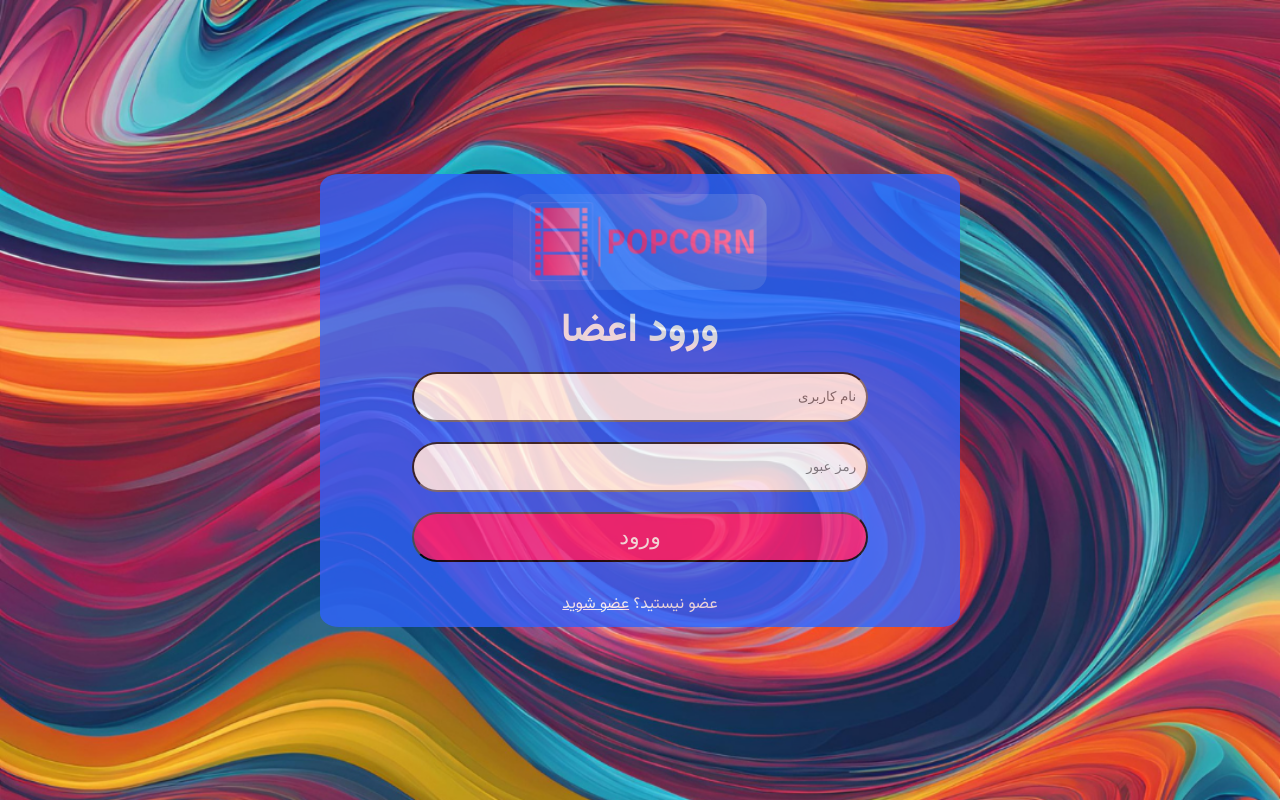
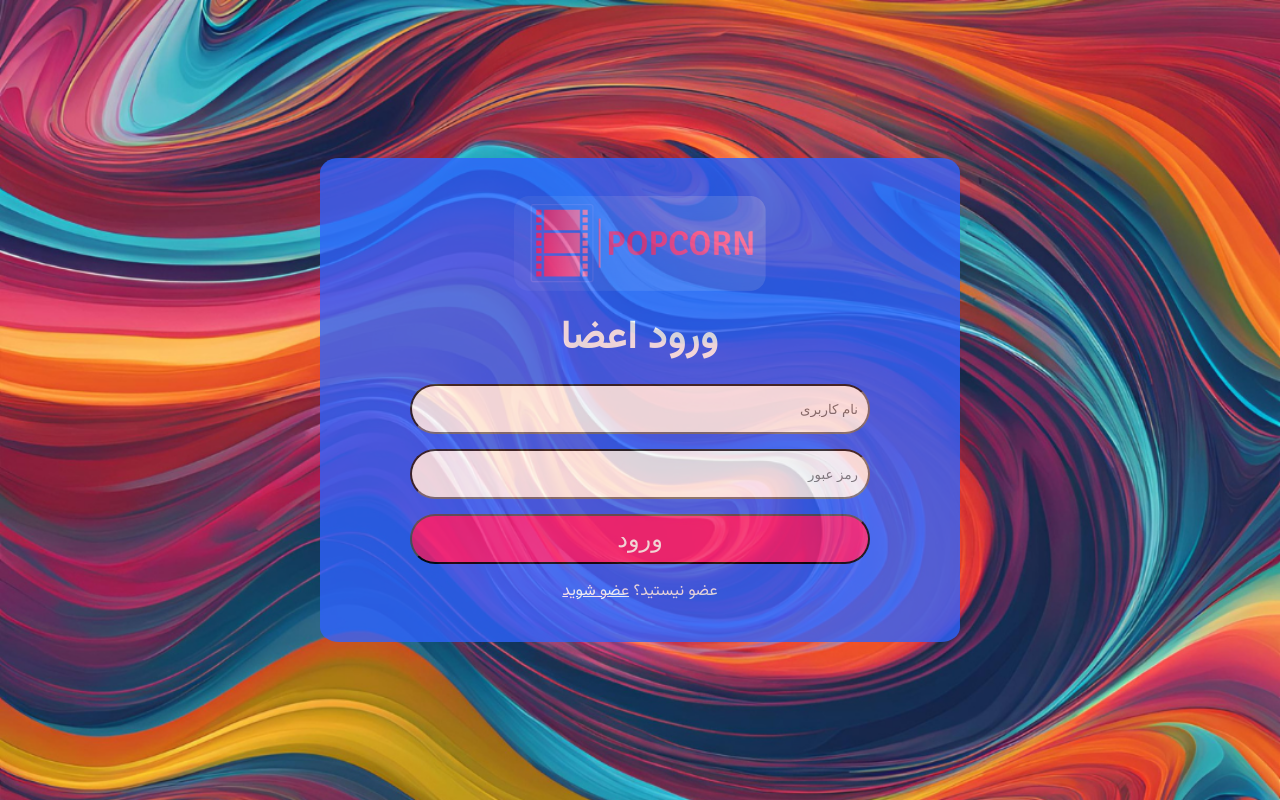
Before and after one commit to FaridG7/Internet-Engineering, a PHP site: page /login/ in a window 1280 px wide. Run offline with PHP 8.4, Linux system fonts and the light colour scheme.

Commit message:
finished login and register pages

```diff
--- a/src/api/register_api.php
+++ b/src/api/register_api.php
@@ -1,5 +1,5 @@
 <?php
-require 'db_connection.php';
+require '../db_connection.php';
 
 if ($_SERVER['REQUEST_METHOD'] === 'POST') {
     $username = trim($_POST['username']);
--- a/src/global.css
+++ b/src/global.css
@@ -36,4 +36,5 @@
 body {
   font-family: "Vazirmatn", sans-serif;
   height: 100vh;
+  width: 100vw;
 }
--- a/src/index.html
+++ b/src/index.html
@@ -7,6 +7,6 @@
     <title>Popcorn</title>
   </head>
   <body>
-    <a href="./login">click here</a> if you didn't get redirected
+    <a href="./login/">click here</a> if you didn't get redirected
   </body>
 </html>
--- a/src/login/index.php
+++ b/src/login/index.php
@@ -23,11 +23,11 @@ if (isset($_SESSION['loggedin']) && $_SESSION['loggedin'] === true) {
         <span class="logo">
           <img src="../assets/images/logo.png" alt="" />
         </span>
+        <h2 class="title">ورود اعضا</h2>
         <form action="./api.php" method="post" autocomplete="on">
-          <h2 class="title">ورود اعضا</h2>
-          <input type="text" placeholder="نام کاربری" name="username" />
-          <input type="password" placeholder="رمز عبور" name="password" />
-          <button>ورود</button>
+          <input type="text" placeholder="نام کاربری" name="username" required/>
+          <input type="password" placeholder="رمز عبور" name="password" required/>
+          <input type="submit" value="ورود" class="submitButton"/>
         </form>
         <p class="footer">عضو نیستید؟ <a href="../register">عضو شوید</a></p>
       </div>
--- a/src/login/login.css
+++ b/src/login/login.css
@@ -1,4 +1,4 @@
-@import url("../styles/global.css");
+@import url("../global.css");
 
 body {
   background-image: url("/assets/images/background.png");
@@ -12,35 +12,24 @@ body {
 .container {
   background: var(--background-color);
   opacity: 0.8;
-  width: 50vw;
-  height: auto;
-  position: absolute;
-  margin: auto;
   border-radius: 3%;
+  padding-top: 3%;
+  padding-bottom: 3%;
+  padding-left: 7%;
+  padding-right: 7%;
 }
 .content {
-  opacity: 1;
-  width: 100%;
-  height: 100%;
   display: flex;
   justify-content: flex-start;
   align-items: center;
   flex-direction: column;
 }
-.content * {
-  margin-top: 10px;
-  margin-bottom: 10px;
-}
 .logo {
   height: 12vh;
   width: auto;
 }
-.logo img {
-  height: 100%;
-  width: 100%;
-}
 .title {
-  margin: 0px;
+  margin-top: 15px;
   font-size: 40px;
   text-align: center;
 }
@@ -50,11 +39,14 @@ input {
   color: black;
   padding: 10px;
   border-radius: 3cqmax;
+  margin-top: 15px;
 }
-button {
+.submitButton {
   background: var(--secondary-color);
-  width: 100%;
-  height: 50px;
-  font-size: 22px;
+  font-size: x-large;
+  text-align: center;
   border-radius: 3cqmax;
+  color: white;
+  margin-bottom: 15px;
+  padding: 0;
 }
```
Also changed, not shown: src/register/index.html (+10 -12 lines), src/register/register.css (+23 -35 lines).
